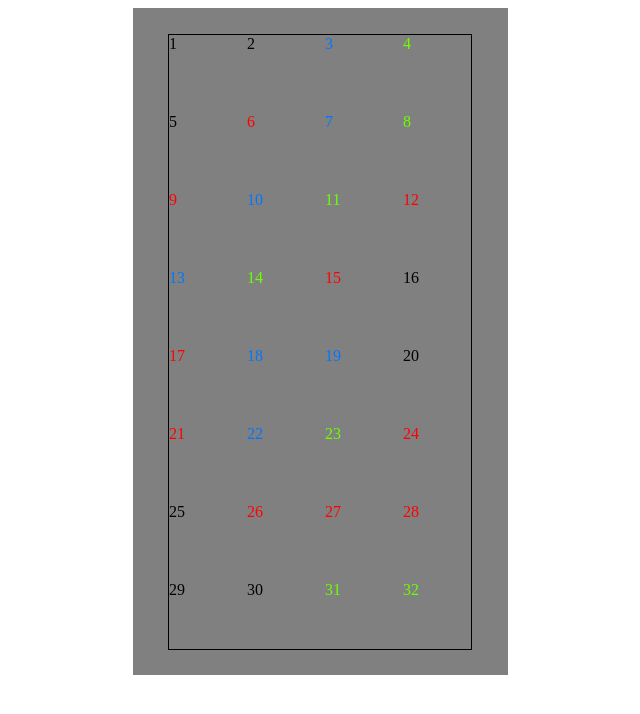
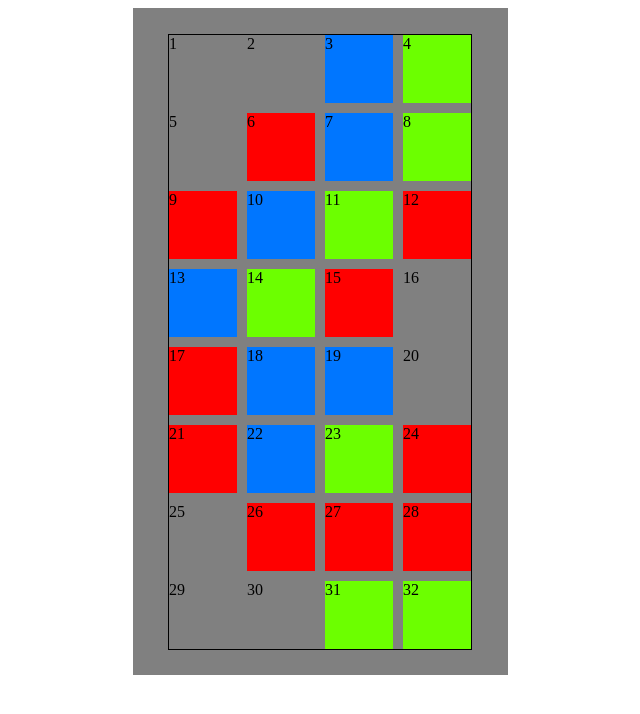
Before and after one commit to chazmcbride/grid-practice-001, a plain HTML site: page index.html in a window 1280 px wide. Shown: the whole page, without its empty margins (320-960 px from the left). Drawn offline with Linux system fonts and the light colour scheme.

Commit message:
changed #red, #blue, and #green from color to background-color in style.css

```diff
--- a/style.css
+++ b/style.css
@@ -3,13 +3,13 @@ body {
 }
 /*Colors*/
 #red {
-  color: #FF0000;
+  background-color: #FF0000;
 }
 #blue {
-  color: #0076FF;
+  background-color: #0076FF;
 }
 #green {
-  color: #6CFF00;
+  background-color: #6CFF00;
 }
 /*End Colors*/
 .main{
```
